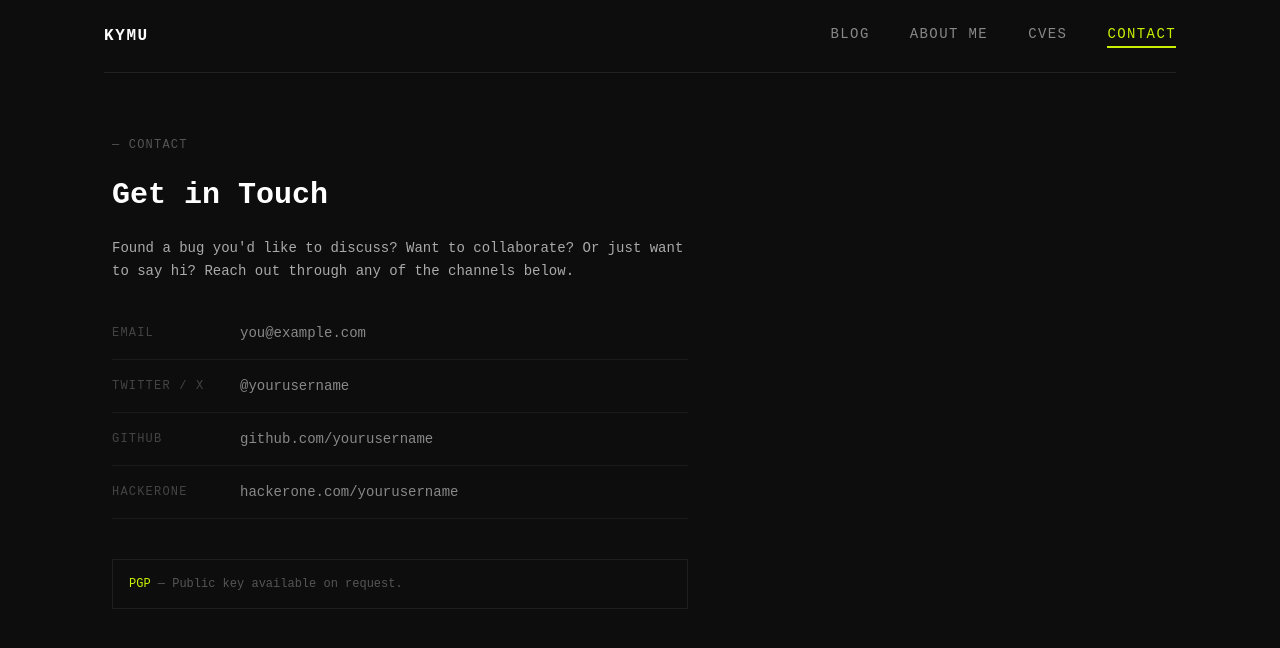
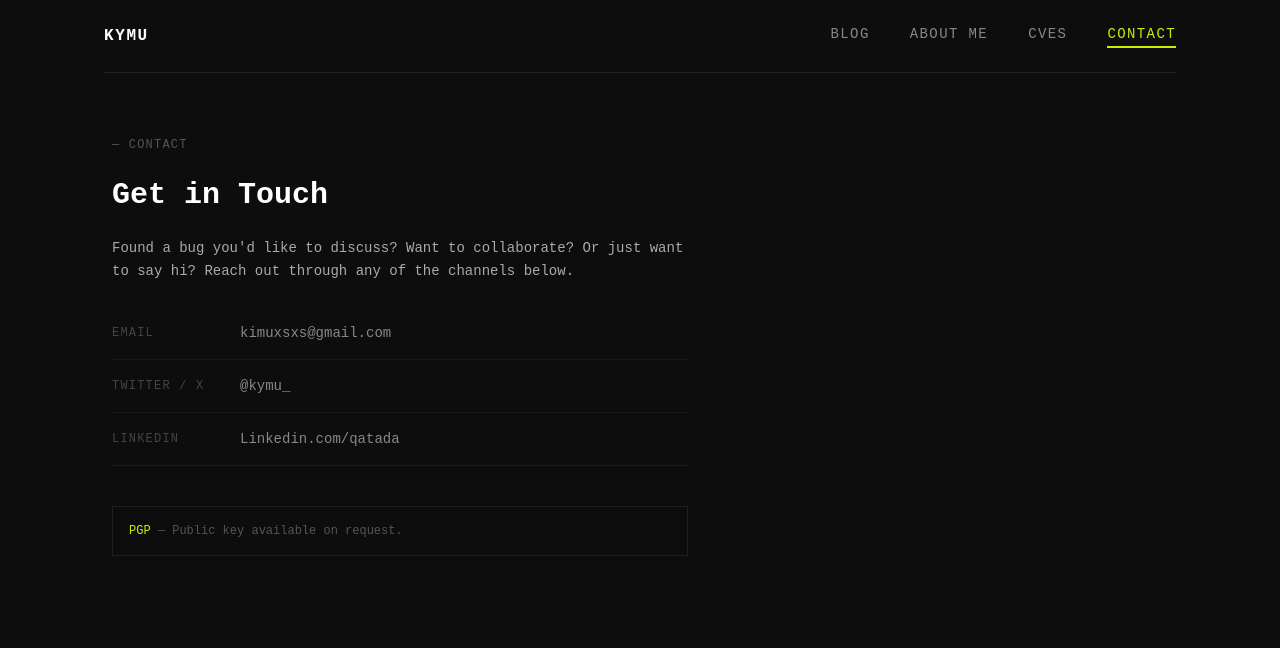
Before and after one commit to K3S3l7/my-blog, a Next.js app: page /my-blog/contact in a window 1280 px wide. Shown: the top 648 px of the page. Built offline with nearby package versions, Linux system fonts and the light colour scheme.

Commit message:
Update contact information in page.tsx

```diff
--- a/app/contact/page.tsx
+++ b/app/contact/page.tsx
@@ -11,10 +11,9 @@ export default function ContactPage() {
 
       <ul className="space-y-4 text-sm">
         {[
-          { label: "Email", value: "you@example.com", href: "mailto:you@example.com" },
-          { label: "Twitter / X", value: "@yourusername", href: "https://x.com/yourusername" },
-          { label: "GitHub", value: "github.com/yourusername", href: "https://github.com/yourusername" },
-          { label: "HackerOne", value: "hackerone.com/yourusername", href: "https://hackerone.com/yourusername" },
+          { label: "Email", value: "kimuxsxs@gmail.com", href: "mailto:kimuxsxs@gmail.com" },
+          { label: "Twitter / X", value: "@kymu_", href: "https://x.com/kymu_" },
+          { label: "LinkedIn", value: "Linkedin.com/qatada", href: "https://linkedin.com/qatada" },
         ].map(({ label, value, href }) => (
           <li key={label} className="flex items-center gap-4 border-b border-[#1a1a1a] pb-4">
             <span className="text-[#444] w-28 shrink-0 tracking-widest text-xs uppercase">{label}</span>
```
